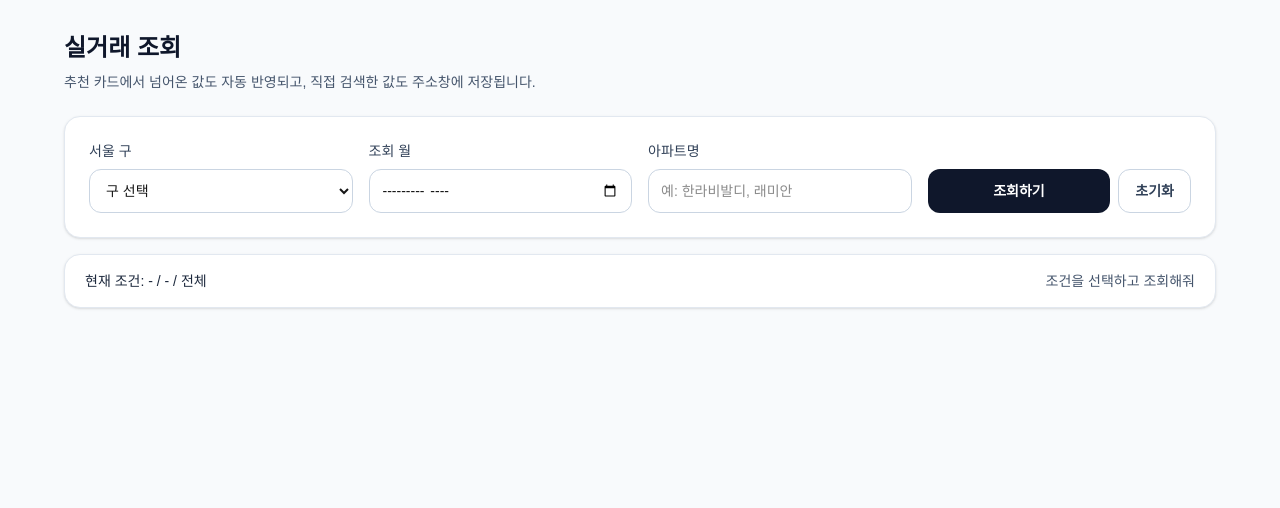
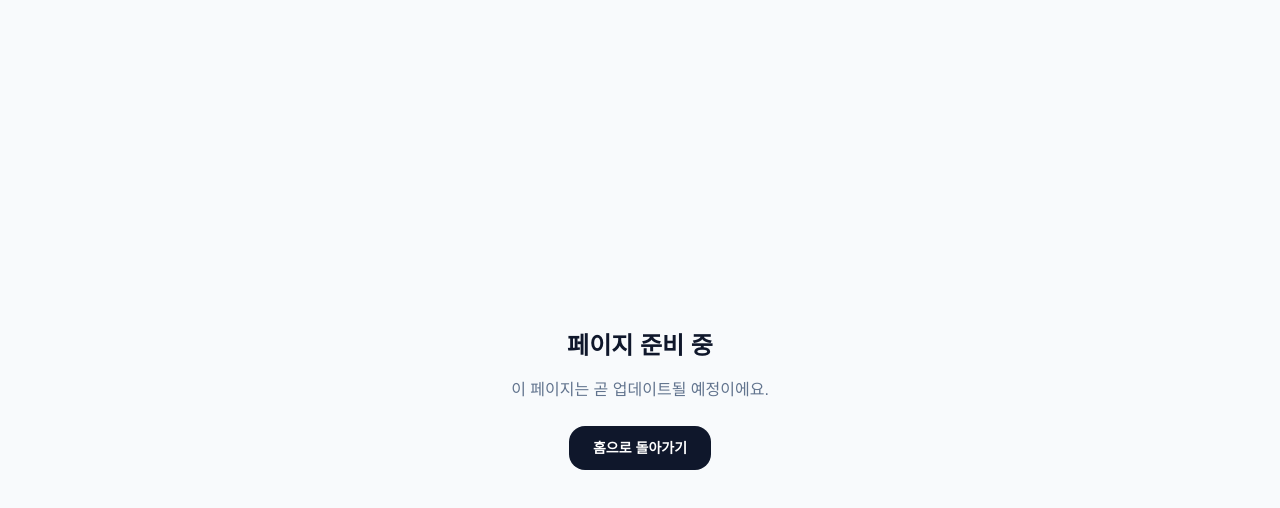
Before and after one commit to jonghyuck777/apt-fit-home, a Next.js app: page /transactions in a window 1280 px wide. Shown: the top 508 px of the page. Built offline with nearby package versions, Linux system fonts and the light colour scheme.

Commit message:
fix transactions page

```diff
--- a/app/transactions/page.tsx
+++ b/app/transactions/page.tsx
@@ -1,5 +1,22 @@
-import TransactionsClient from "./TransactionsClient";
+"use client";
+
+import { useRouter } from "next/navigation";
 
 export default function TransactionsPage() {
-  return <TransactionsClient />;
+  const router = useRouter();
+
+  return (
+    <main className="min-h-screen bg-slate-50 flex items-center justify-center">
+      <div className="text-center">
+        <h1 className="text-2xl font-bold text-slate-900 mb-4">페이지 준비 중</h1>
+        <p className="text-slate-500 mb-6">이 페이지는 곧 업데이트될 예정이에요.</p>
+        <button
+          onClick={() => router.push("/")}
+          className="rounded-2xl bg-slate-900 px-6 py-3 text-sm font-semibold text-white hover:bg-slate-700"
+        >
+          홈으로 돌아가기
+        </button>
+      </div>
+    </main>
+  );
 }
```
